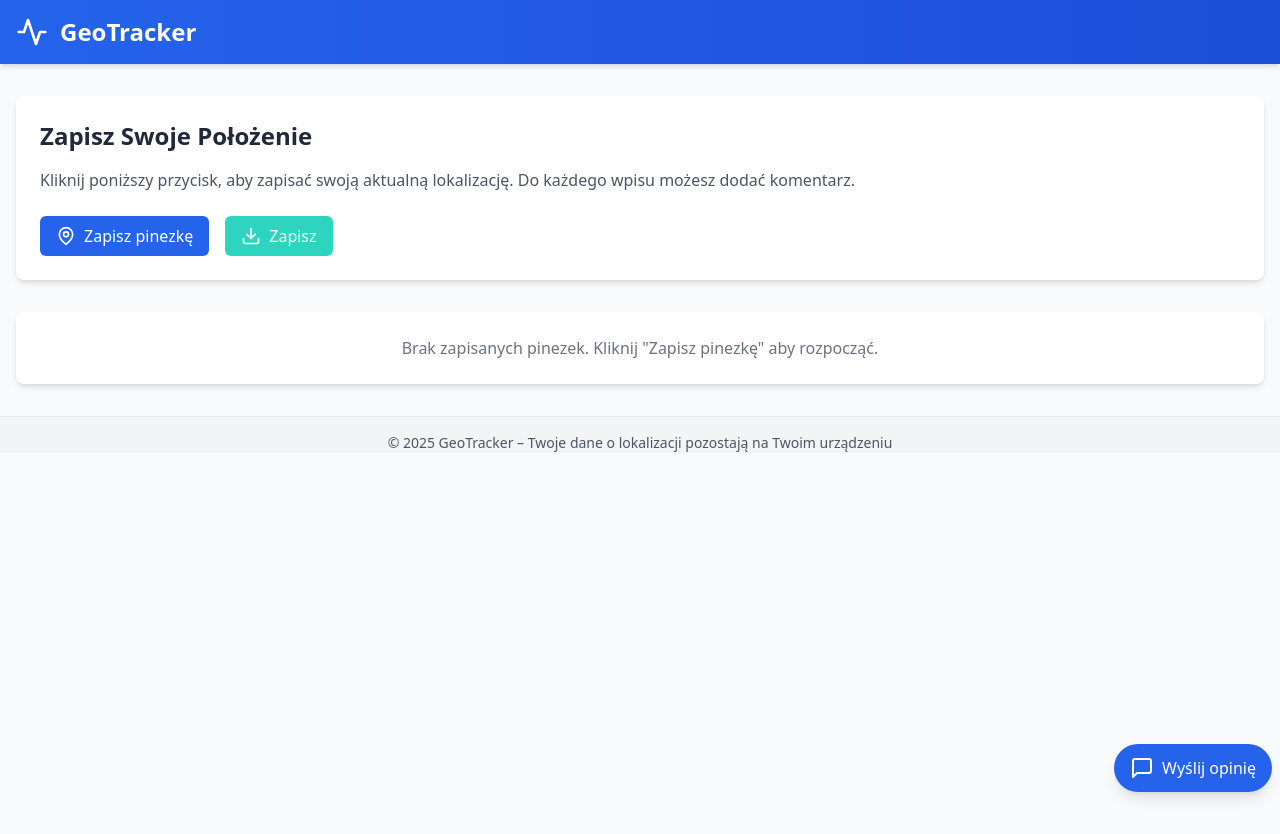
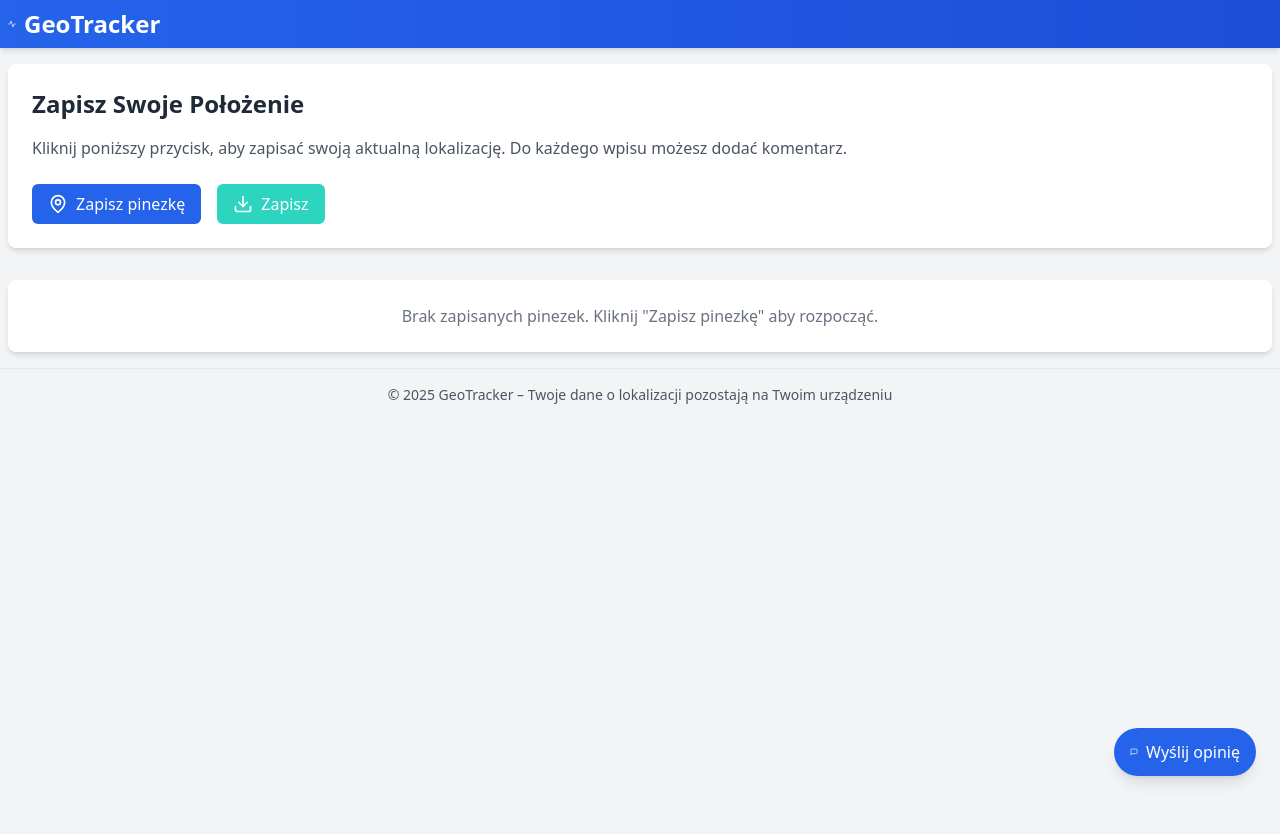
Before and after one commit to radantus/mushroom01, a React (Vite) app: page / in a window 1280 px wide. Shown: the top 834 px of the page. Built offline with nearby package versions, Linux system fonts and the light colour scheme.

Commit message:
Update App.tsx

```diff
--- a/src/App.tsx
+++ b/src/App.tsx
@@ -8,29 +8,29 @@ import FeedbackForm from './components/FeedbackForm';
 function App() {
   const [isFeedbackOpen, setIsFeedbackOpen] = useState(false);
   return (
-    <div className="min-h-screen bg-gray-50">
+    <div className="min-h-screen bg-gray-100">
       <header className="bg-gradient-to-r from-blue-600 to-blue-700 text-white shadow-md">
-        <div className="container mx-auto px-4 py-4 flex items-center">
-          <Activity className="h-8 w-8 mr-3" />
+        <div className="container mx-auto px-2 py-2 flex items-center">
+          <Activity className="h-2 w-2 mr-2" />
           <h1 className="text-2xl font-bold">GeoTracker</h1>
         </div>
       </header>
-      <main className="container mx-auto px-4 py-8">
+      <main className="container mx-auto px-2 py-4">
         <LocationLogger />
       </main>
       <footer className="bg-gray-100 border-t border-gray-200 py-4 mt-auto">
         <div className="container mx-auto px-4 text-center text-gray-600 text-sm">
           <p>© {new Date().getFullYear()} GeoTracker – Twoje dane o lokalizacji pozostają na Twoim urządzeniu</p>
         </div>
-        <div className="min-h-screen bg-gray-50 flex items-center justify-center">
+        <div className="min-h-screen bg-gray-100 flex items-center justify-center">
 
         {/* Feedback Button */}
-        <div className="fixed bottom-2 right-2">
+        <div className="fixed bottom-6 right-6">
           <button
             onClick={() => setIsFeedbackOpen(true)}
-            className="bg-blue-600 hover:bg-blue-700 text-white px-4 py-3 rounded-full shadow-lg hover:shadow-xl transition-all duration-200 flex items-center gap-2 font-medium"
+            className="bg-blue-600 hover:bg-blue-900 text-white px-4 py-3 rounded-full shadow-lg hover:shadow-xl transition-all duration-200 flex items-center gap-2 font-medium"
           >
-            <MessageSquare className="w-6 h-6" />
+            <MessageSquare className="w-2 h-2" />
             Wyślij opinię
           </button>
         </div>
```
